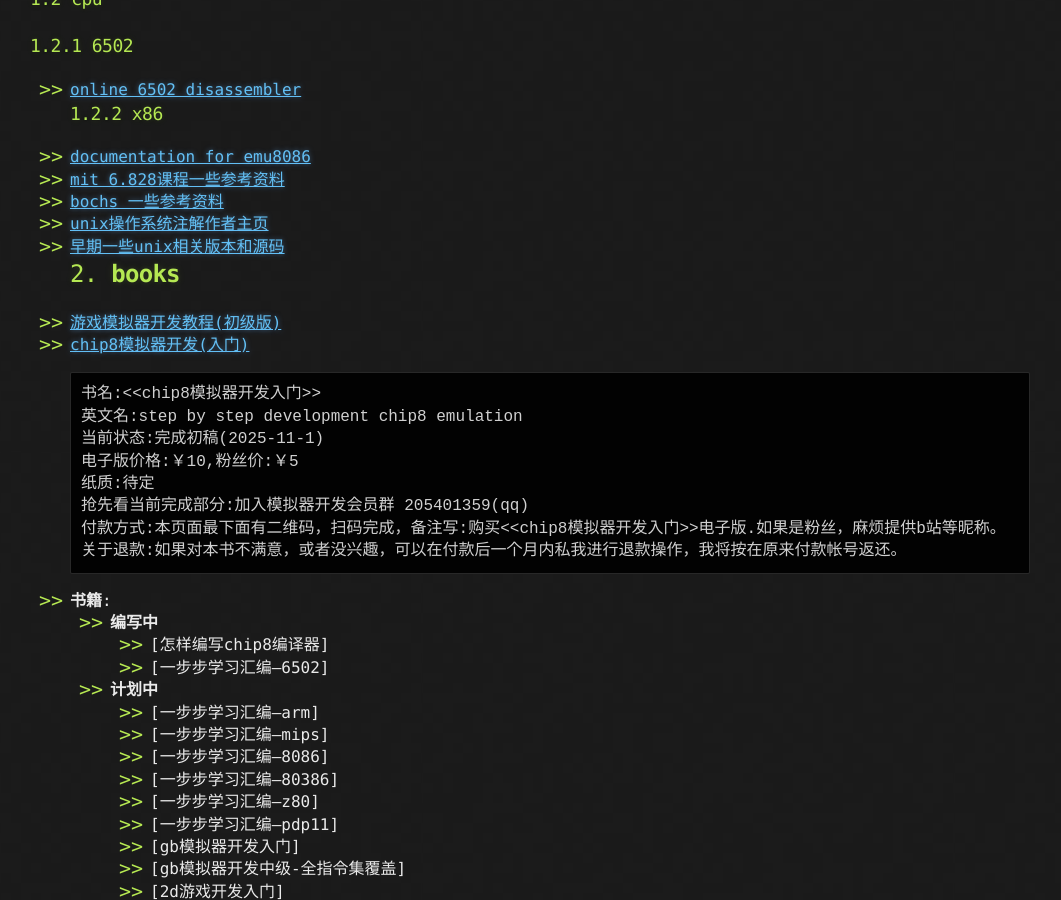
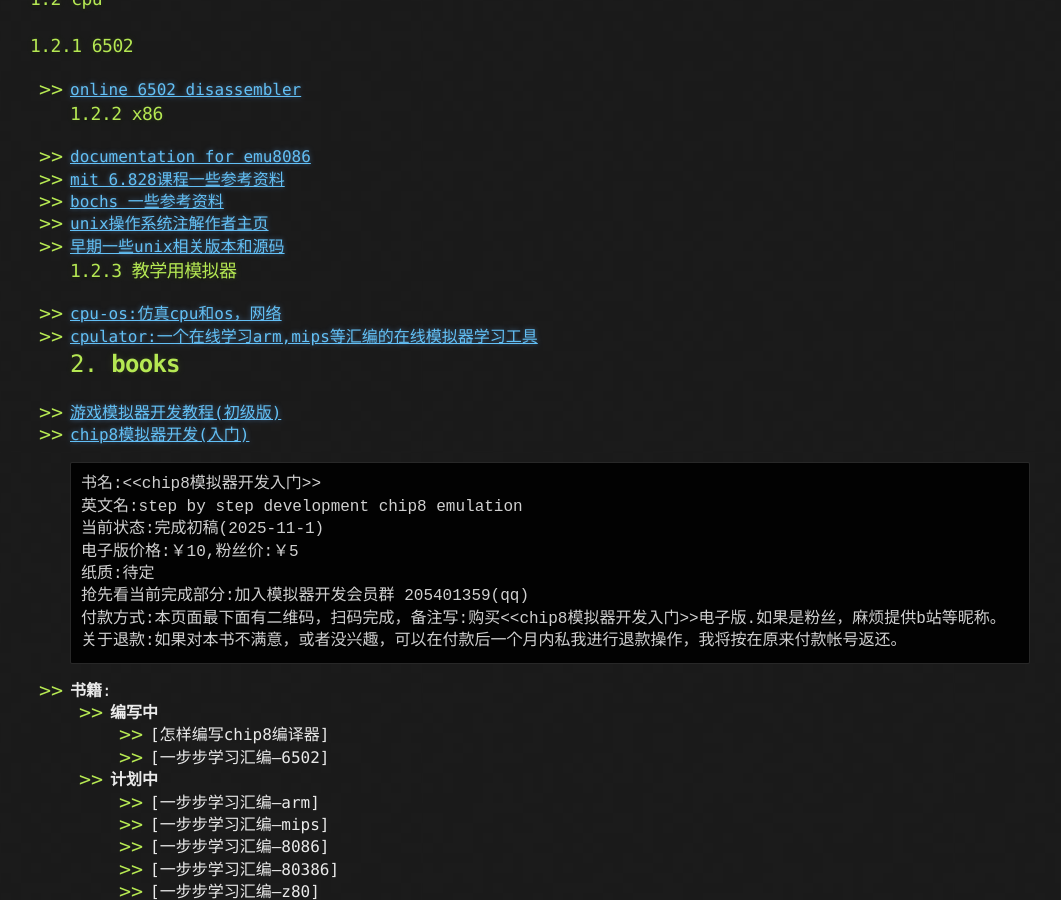
Before and after one commit to jinjiacun123/jinjiacun123.github.io, a Jekyll site: the page built from index.md, in a window 1280 px wide and 900 px high, scrolled down 1676 px. Shown: the whole window, without its empty margins (110-1171 px from the left). Built offline with Jekyll 4.4.1, drawn with Linux system fonts in a browser that asks for light colours; our own code applies the rules of GitHub Pages for plain Markdown files.

Commit message:
Update index.md
添加教学用的一些模拟器工具

```diff
--- a/index.md
+++ b/index.md
@@ -73,6 +73,9 @@ layout: default
  * [bochs 一些参考资料](https://bochs.sourceforge.io/techdata.html)
  * [unix操作系统注解作者主页](http://www.lemis.com/grog/Documentation/Lions/)
  * [早期一些unix相关版本和源码](https://minnie.tuhs.org/cgi-bin/utree.pl)
+### 1.2.3 教学用模拟器
+ * [cpu-os:仿真cpu和os，网络](https://teach-sim.com/)
+ * [cpulator:一个在线学习arm,mips等汇编的在线模拟器学习工具](https://cpulator.01xz.net/)
 <!-- fence -->
 ## 2. **books**
 - [游戏模拟器开发教程(初级版)](docs/game_emulator_develop(primary).html)
```
